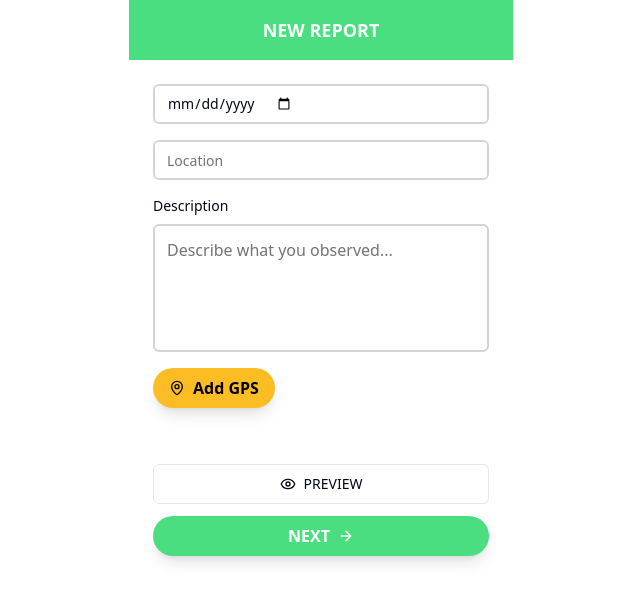
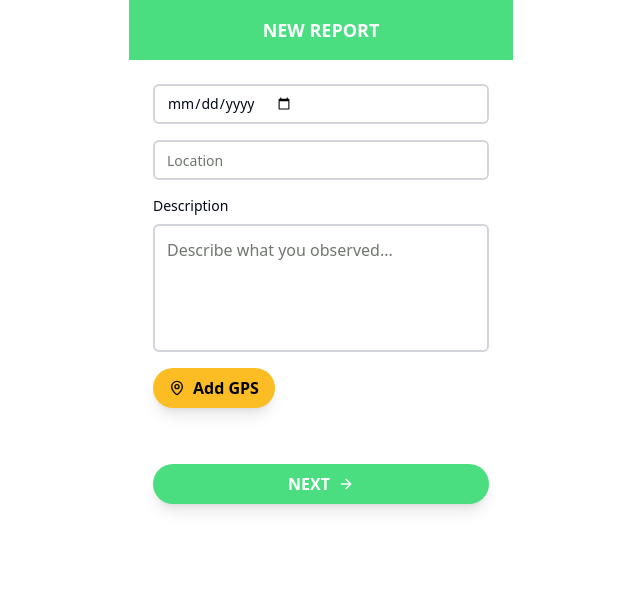
Before and after one commit to supduupa/sentinel-spotter-app-3356dfc5, a React (Vite) app: page /report in a window 1280 px wide. Shown: the top 602 px of the page, without its empty margins (319-959 px from the left). Built offline with nearby package versions, Linux system fonts and the light colour scheme.

Commit message:
Remove preview button
Removed the preview button from the report form.

```diff
--- a/src/pages/ReportForm.tsx
+++ b/src/pages/ReportForm.tsx
@@ -4,7 +4,7 @@ import { Input } from "@/components/ui/input";
 import { Textarea } from "@/components/ui/textarea";
 import { HeaderBar } from "@/components/ui/header-bar";
 import { MobileContainer } from "@/components/ui/mobile-container";
-import { ArrowRight, MapPin, Eye } from "lucide-react";
+import { ArrowRight, MapPin } from "lucide-react";
 import { useNavigate } from "react-router-dom";
 
 const ReportForm = () => {
@@ -23,9 +23,6 @@ const ReportForm = () => {
     navigate("/report/location");
   };
 
-  const handlePreview = () => {
-    navigate("/report/preview");
-  };
 
   return (
     <MobileContainer>
@@ -72,16 +69,7 @@ const ReportForm = () => {
           </Button>
         </div>
 
-        <div className="pt-8 space-y-3">
-          <Button
-            variant="outline"
-            className="w-full flex items-center gap-2"
-            onClick={handlePreview}
-          >
-            <Eye className="w-4 h-4" />
-            PREVIEW
-          </Button>
-
+        <div className="pt-8">
           <Button
             variant="mobile"
             className="w-full flex items-center gap-2"
```
